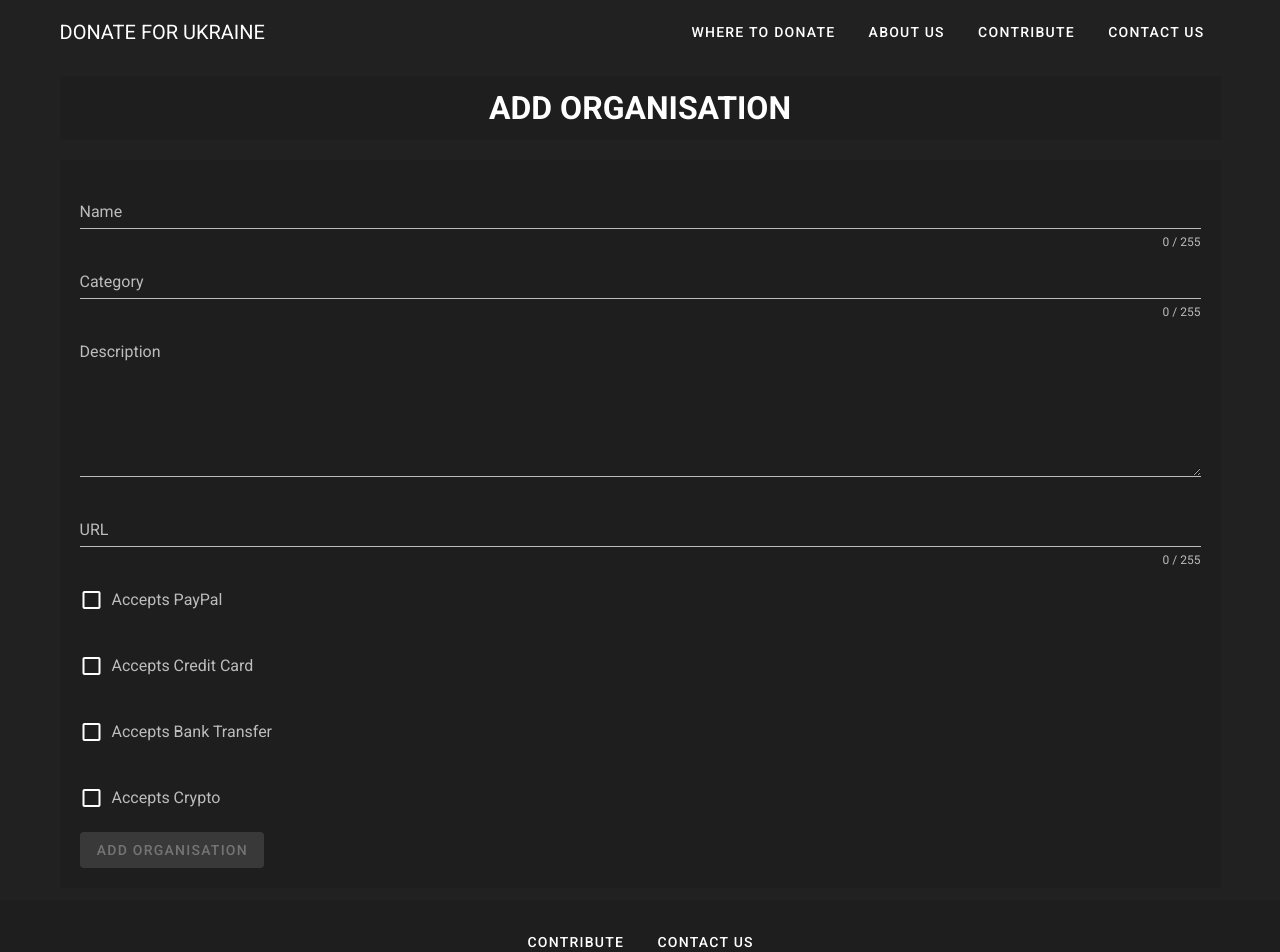
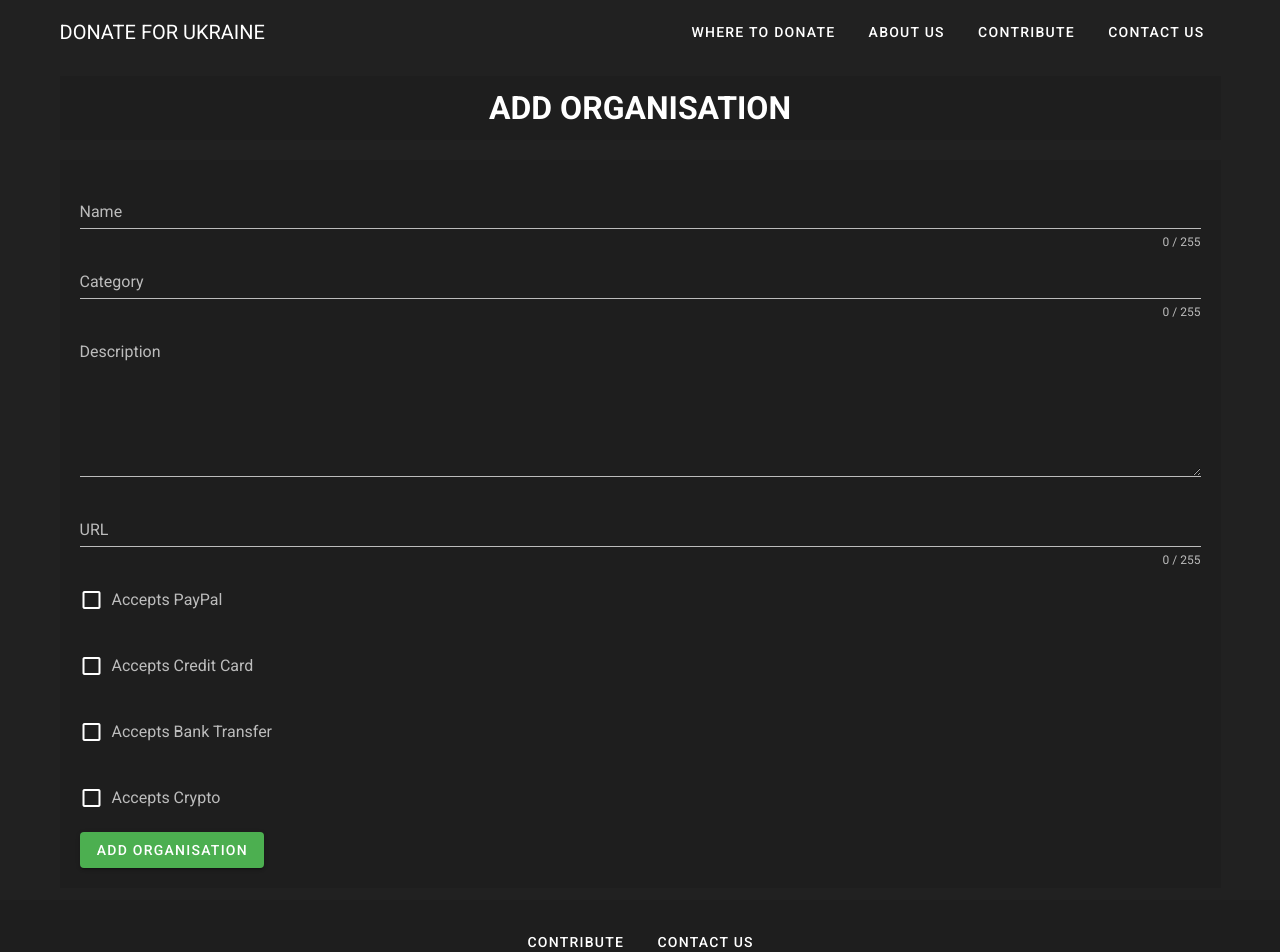
Before and after one commit to vmdumitrache/donate-for-ukraine, a Vue app: page /organisations/add in a window 1280 px wide. Shown: the top 952 px of the page. Built offline with nearby package versions, Linux system fonts and the light colour scheme.

Commit message:
before auth

```diff
--- a/src/views/AddOrganisation.vue
+++ b/src/views/AddOrganisation.vue
@@ -55,7 +55,7 @@
       required
     ></v-checkbox>
 
-    <v-btn :disabled="valid" color="success" class="mr-4" @click="saveOrganisation">
+    <v-btn :disabled="!valid" color="success" class="mr-4" @click="saveOrganisation">
       Add Organisation
     </v-btn>
   </v-form>
```
